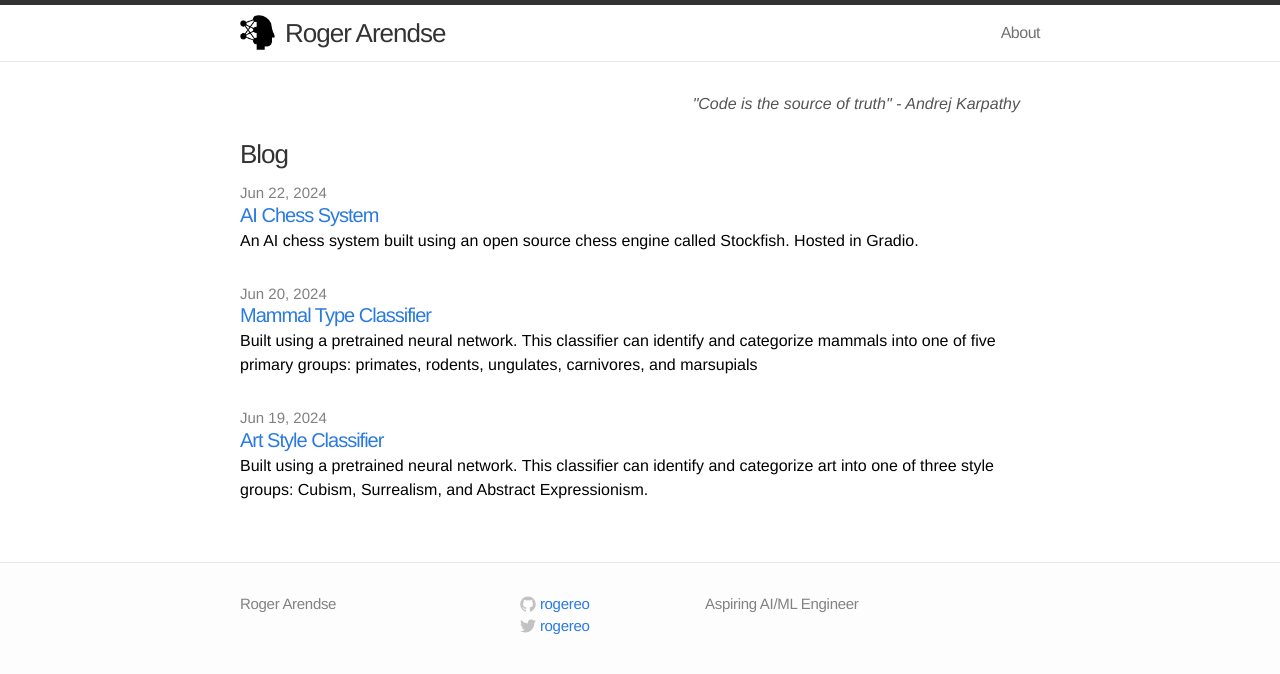
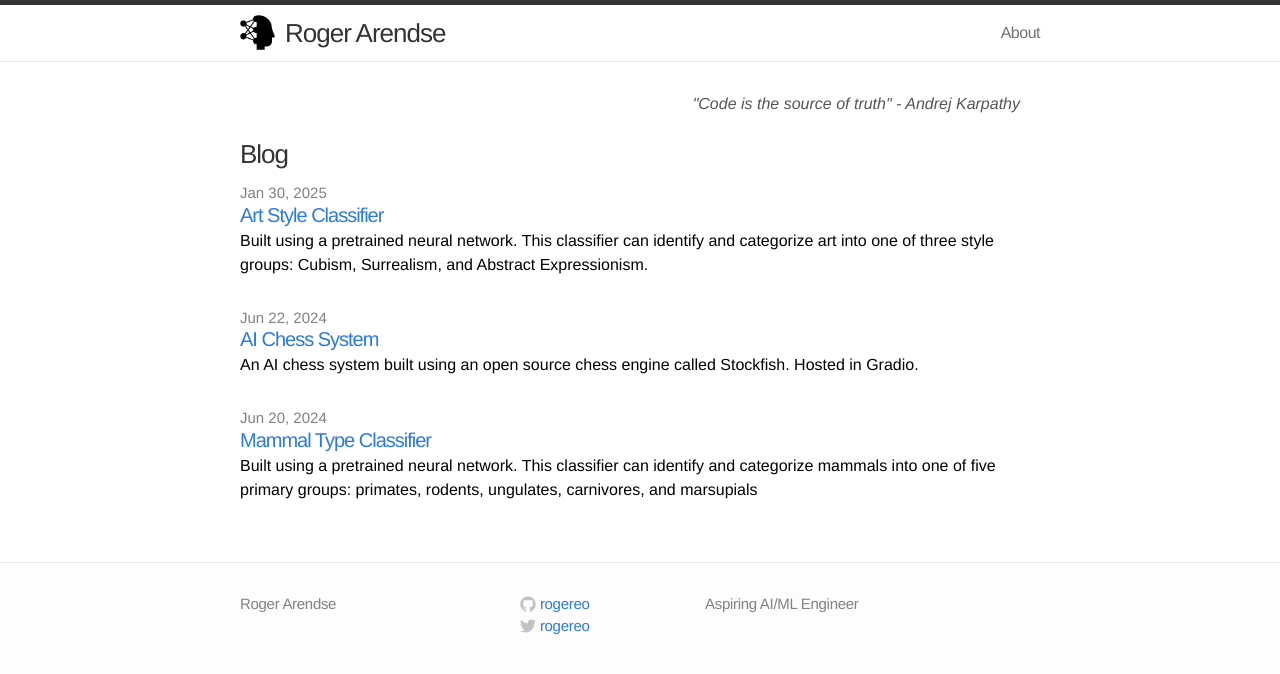
Before and after one commit to rogereo/rogereo.github.io, a Jekyll site: the page built from index.html, in a window 1280 px wide. Shown: the top 674 px of the page. Built offline with Jekyll 4.4.1, drawn with Linux system fonts in a browser that asks for light colours.

Commit message:
date update

```diff
--- a/_posts/2024-06-19-art-style-classifier.markdown
+++ b/_posts/2025-01-30-art-style-classifier.markdown
@@ -3,7 +3,7 @@ layout: post
 comments: false
 title: "Art Style Classifier"
 excerpt: "Built using a pretrained neural network. This classifier can identify and categorize art into one of three style groups: Cubism, Surrealism, and Abstract Expressionism."
-date:   2024-06-19 00:00:00
+date:   2025-01-30 00:00:00
 mathjax: false
 ---
 
```
